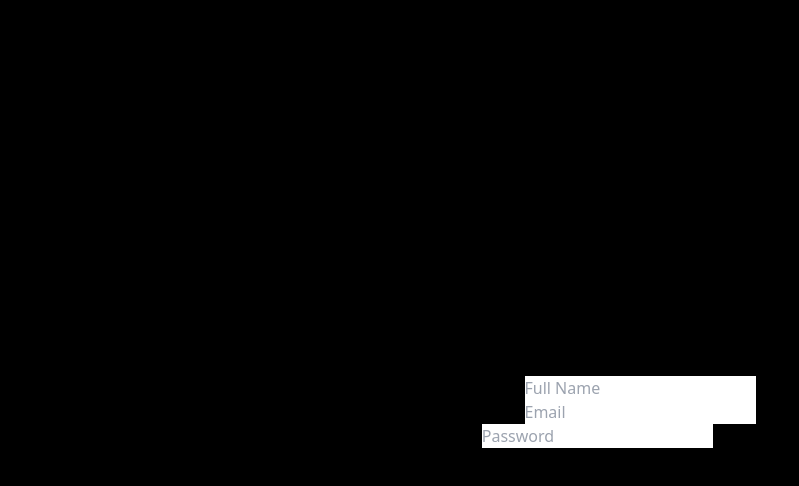
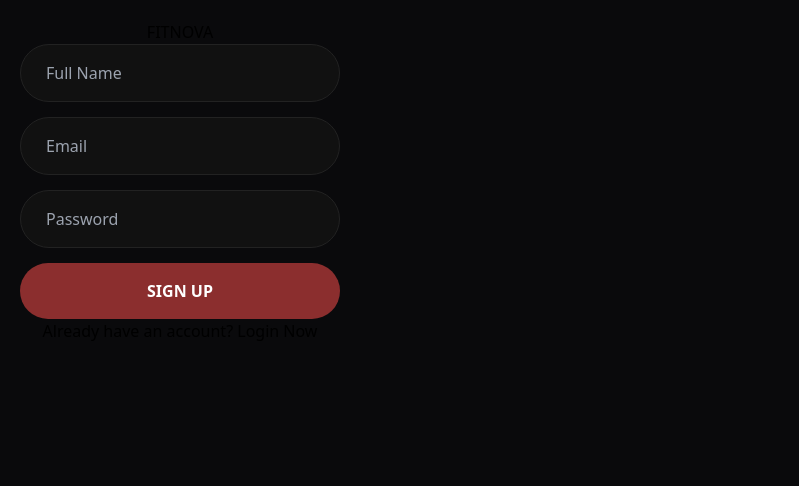
Before and after one commit to Komal-webDev24/fitnova-web, a React (Create React App) app: page /signup in a window 1280 px wide. Shown: the top 486 px of the page, without its empty margins (0-799 px from the left). Built offline with nearby package versions, Linux system fonts and the light colour scheme.

Commit message:
Final signup fix with better redirection

```diff
--- a/src/components/Signup.jsx
+++ b/src/components/Signup.jsx
@@ -15,7 +15,11 @@ const Signup = () => {
   const handleSignup = async (e) => {
     e.preventDefault();
     setError('');
-    if (formData.password.length < 6) return setError('Password must be at least 6 chars!');
+
+    if (formData.password.length < 6) {
+      setError('Password must be at least 6 characters!');
+      return;
+    }
 
     setLoading(true);
     try {
@@ -28,7 +32,6 @@ const Signup = () => {
       const data = await response.json();
       if (!response.ok) throw new Error(data.error || 'Signup failed');
 
-      // ID ko store karein
       localStorage.setItem('userId', data.user._id);
       navigate('/profile-setup');
     } catch (err) {
@@ -39,18 +42,52 @@ const Signup = () => {
   };
 
   return (
-    <div className="auth-page-container">
+    <div className="auth-container">
       <div className="auth-card">
         <h1>FIT<span>NOVA</span></h1>
-        {error && <p style={{ color: 'red' }}>{error}</p>}
-        <form onSubmit={handleSignup}>
-          <input type="text" name="fullName" placeholder="Full Name" required onChange={handleChange} />
-          <input type="email" name="email" placeholder="Email" required onChange={handleChange} />
-          <input type="password" name="password" placeholder="Password" required onChange={handleChange} />
-          <button type="submit" disabled={loading}>{loading ? '...' : 'Get Started'}</button>
+
+        {error && <p className="error-message" style={{ color: 'red' }}>{error}</p>}
+
+        <form onSubmit={handleSignup} className="auth-form">
+          <input
+            type="text"
+            name="fullName"
+            placeholder="Full Name"
+            required
+            onChange={handleChange}
+            className="auth-input"
+          />
+          <input
+            type="email"
+            name="email"
+            placeholder="Email"
+            required
+            onChange={handleChange}
+            className="auth-input"
+          />
+          <input
+            type="password"
+            name="password"
+            placeholder="Password"
+            required
+            onChange={handleChange}
+            className="auth-input"
+          />
+          <button
+            type="submit"
+            className="auth-button"
+            disabled={loading}
+          >
+            {loading ? 'Processing...' : 'SIGN UP'}
+          </button>
         </form>
+
+        <p className="auth-footer">
+          Already have an account? <Link to="/login">Login Now</Link>
+        </p>
       </div>
     </div>
   );
 };
+
 export default Signup;
```
